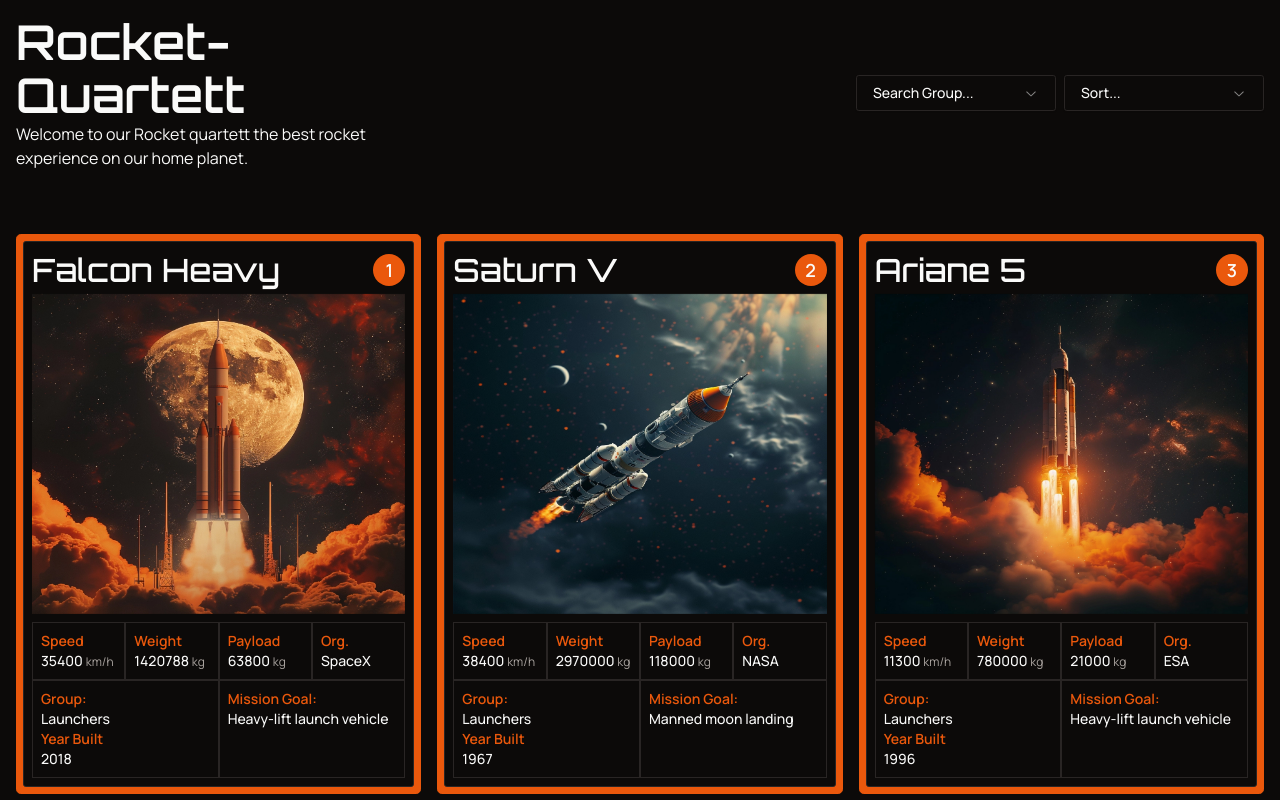
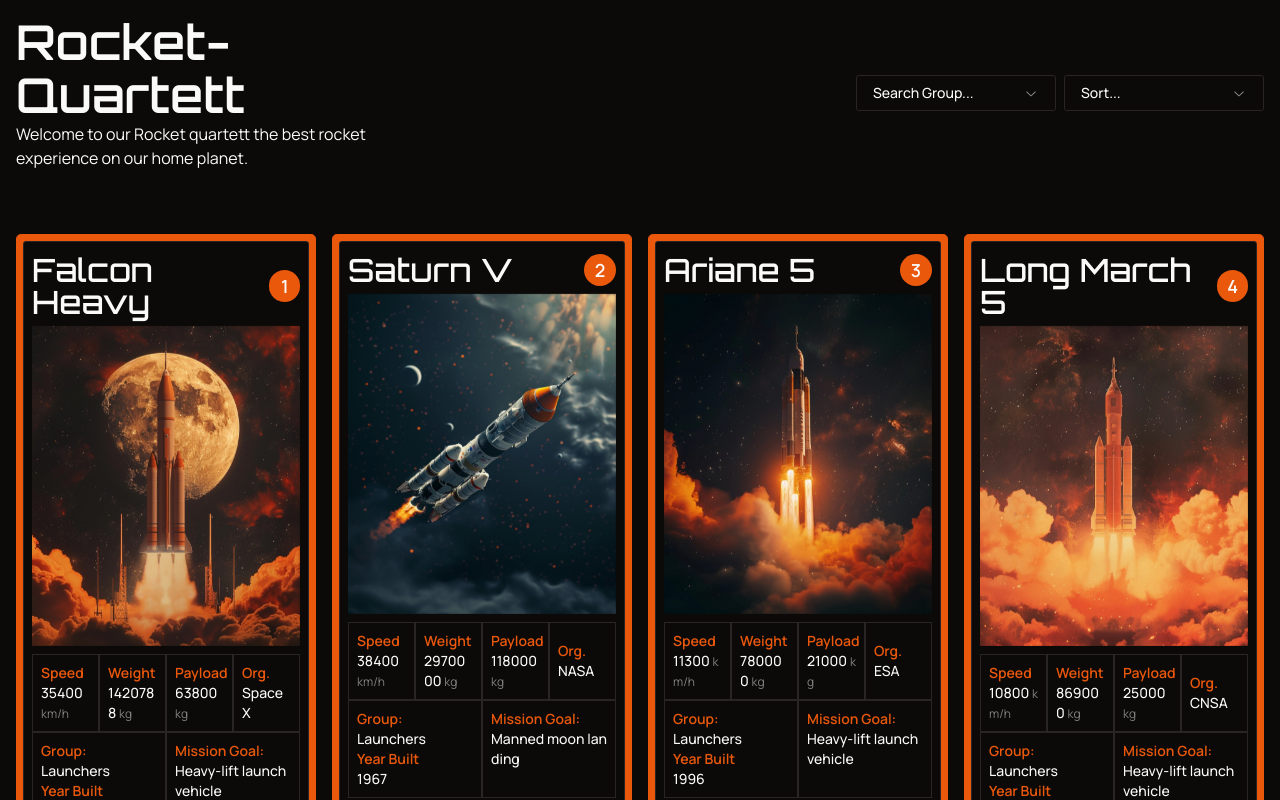
Before and after one commit to amelie-schlueter/rocket_quartett_ai, a Next.js app: page / in a window 1280 px wide. Shown: the top 800 px of the page. Built offline with nearby package versions, Linux system fonts and the light colour scheme.

Commit message:
Refactor Usage of Img -> NextImage

```diff
--- a/src/app/globals.css
+++ b/src/app/globals.css
@@ -38,8 +38,8 @@
     --primary-foreground: 60 9.1% 97.8%;
     --secondary: 12 6.5% 15.1%;
     --secondary-foreground: 60 9.1% 97.8%;
-    --muted: 12 6.5% 15.1%;
-    --muted-foreground: 24 5.4% 63.9%;
+    --muted: 20 14.3% 4.1%;
+    --muted-foreground: 0 0% 50%;
     --accent: 12 6.5% 15.1%;
     --accent-foreground: 60 9.1% 97.8%;
     --destructive: 0 72.2% 50.6%;
@@ -65,7 +65,7 @@
   }
 
   .card {
-    @apply border-[1px] bg-primary border-primary h-fit text-card-foreground rounded-lg w-full p-1.5;
+    @apply border-[1px] h-full bg-primary border-primary text-card-foreground rounded-lg w-full p-1.5;
   }
 
 
@@ -139,6 +139,7 @@ h3 {
 
 .card-inner {
   perspective: 1000px;
+  height: 100%;
 }
 
 .card-image-wrapper {
--- a/src/app/layout.tsx
+++ b/src/app/layout.tsx
@@ -3,6 +3,7 @@ import { Inter, Manrope, Orbitron } from 'next/font/google'
 import './globals.css'
 import { ThemeProvider } from '@/components/theme-provider'
 import { RocketDataContextProvider } from '@/lib/RocketDataContext'
+import Footer from '@/components/Layout/Footer'
 
 const manrope = Manrope({ subsets: ['latin'], variable: '--manrope' })
 const orbitron = Orbitron({ subsets: ['latin'], variable: '--orbitron' })
--- a/src/app/page.tsx
+++ b/src/app/page.tsx
@@ -1,6 +1,7 @@
 'use client'
 import Card from '@/components/Cards/Card'
 import { Combobox } from '@/components/Combobox'
+import Footer from '@/components/Layout/Footer'
 import Navbar from '@/components/Layout/Navbar'
 import { RocketDataContext } from '@/lib/RocketDataContext'
 import { rocketData } from '@/lib/data'
@@ -22,11 +23,12 @@ const Page = () => {
                 </div>
                 <Navbar />
             </header>
-            <div className="grid grid-cols-1 gap-4 md:grid-cols-2 lg:grid-cols-3 2xl:grid-cols-4">
+            <div className="grid grid-cols-1 gap-4 md:grid-cols-2 lg:grid-cols-3 xl:grid-cols-4 2xl:grid-cols-5 3xl:grid-cols-6">
                 {context!.data.map((rocket, i) => {
                     return <Card key={i} rocket={rocket} />
                 })}
             </div>
+            <Footer />{' '}
         </div>
     )
 }
--- a/src/components/Cards/Card.tsx
+++ b/src/components/Cards/Card.tsx
@@ -1,3 +1,4 @@
+import Image from 'next/image'
 import Link from 'next/link'
 import React from 'react'
 
@@ -33,7 +34,13 @@ const Card = (
                     </div>
                 </div>
                 <div className="card-image-wrapper">
-                    <img src={rocket.image} alt="space shuttle image" />{' '}
+                    <Image
+                        src={`/${rocket.image}`}
+                        alt="space shuttle image"
+                        className="object-cover w-full h-full "
+                        width={1920}
+                        height={1920}
+                    />
                     {/* Correct self-closing tag and alt attribute */}
                     <div className="card-image-switch">
                         <p>{rocket.information}</p>
--- a/src/components/Layout/Filter.tsx
+++ b/src/components/Layout/Filter.tsx
@@ -120,7 +120,7 @@ export function Filter() {
                                 context?.setData(rocketData) // Reset the filtered data
                             }}
                         >
-                            <p className="flex items-center w-full justify-between">
+                            <p className="flex items-center w-full justify-between  text-muted-foreground">
                                 Clear Filter
                                 <span className="">
                                     <TrashIcon />{' '}
--- /dev/null
+++ b/src/components/Layout/Footer.tsx
@@ -0,0 +1,18 @@
+import Link from 'next/link'
+import React from 'react'
+
+const Footer = () => {
+    return (
+        <footer className="max-w-[700px] my-8 text-muted-foreground text-center text-sm">
+            This project is crafted by{' '}
+            <Link
+                href={'https://amelieschlueter.com'}
+                className="underline hover:opacity-50"
+            >
+                Amelie Schlüter
+            </Link>
+        </footer>
+    )
+}
+
+export default Footer
--- a/src/components/Layout/Sort.tsx
+++ b/src/components/Layout/Sort.tsx
@@ -84,7 +84,7 @@ export function Sort() {
                         <CommandItem
                             key="clear-selection"
                             value=""
-                            className="text-accent"
+                            className="text-muted-foreground"
                             onSelect={() => {
                                 setValue('')
                                 setOpen(false)
--- a/tailwind.config.ts
+++ b/tailwind.config.ts
@@ -10,12 +10,20 @@ const config = {
     ],
     prefix: '',
     theme: {
+        screens: {
+            sm: '640px',
+            md: '768px',
+            lg: '1024px',
+            xl: '1280px',
+            '2xl': '1920px',
+            '3xl': '2420px',
+        },
         container: {
             center: true,
             padding: '2rem',
             screens: {
                 '2xl': '1400px',
-                '3xl': '1700px',
+                '3xl': '2100px',
             },
         },
         extend: {
```
